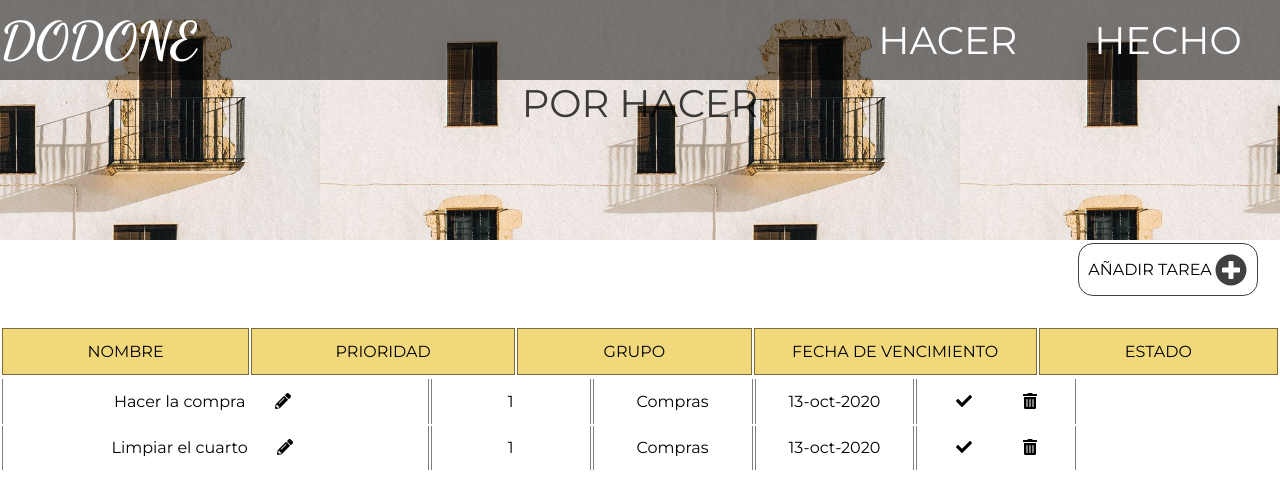
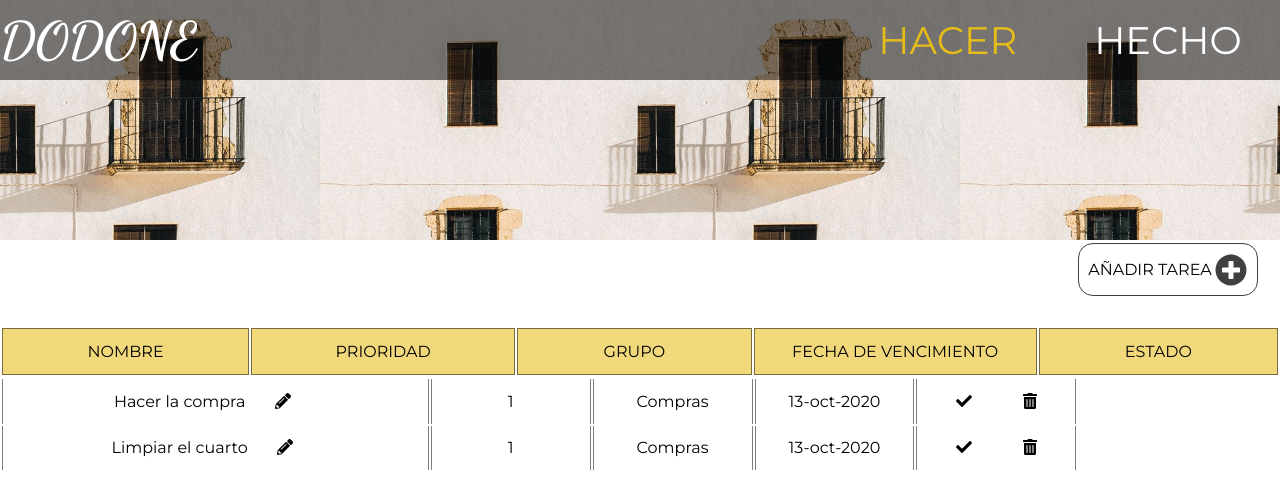
Before and after one commit to Anpemo/DODONE, a React (Create React App) app in the folder frontend/: page / in a window 1280 px wide. Shown: the top 496 px of the page. Built offline with nearby package versions, Linux system fonts and the light colour scheme.

Commit message:
Style header delete h1 and style anchors

```diff
--- a/frontend/src/Components/Header/Header.css
+++ b/frontend/src/Components/Header/Header.css
@@ -6,6 +6,7 @@
 header{
     display: flex;
     flex-direction: column;
+    /* justify-content: space-between; */
     background: url('../../Assets/Images/pexels-photo-3499125.jpeg');
     background-position: center;
     background-size: 50vw;
@@ -44,12 +45,6 @@ a{
     font-weight: 400;
     cursor: pointer;
 }
-h1{
-    all: unset;
-    font-size: 3vw;
-    color: rgba(0,0,0, 0.75);
-    font-family: 'Montserrat', sans-serif;
-    font-weight: 400;
-    align-self: center;
-    justify-self: flex-end;
+.nav__a--active{
+    color: rgba(230, 189, 24, 1 )
 }
--- a/frontend/src/Components/Header/index.jsx
+++ b/frontend/src/Components/Header/index.jsx
@@ -2,6 +2,7 @@ import React from 'react';
 import './Header.css';
 import PropTypes from 'prop-types';
 
+// eslint-disable-next-line no-unused-vars
 export default function Header({ component }) {
   return (
     <header>
@@ -9,16 +10,22 @@ export default function Header({ component }) {
         <div className="header__logo-container">
           <p className="logo-container__logo">DODONE</p>
         </div>
-        <nav>
-          <a href="/"> HACER</a>
-          <a href="/done">HECHO</a>
-        </nav>
+        {component === 'toDo'
+          ? (
+            <nav>
+              <a href="/" className="nav__a--active"> HACER</a>
+              <a href="/done">HECHO</a>
+            </nav>
+          )
+          : (
+            <nav>
+              <a href="/"> HACER</a>
+              <a href="/done" className="nav__a--active">HECHO</a>
+            </nav>
+          )}
+
       </section>
-      {
-          component === 'toDo'
-            ? <h1>POR HACER</h1>
-            : <h1>HECHO</h1>
-      }
+
     </header>
   );
 }
```
